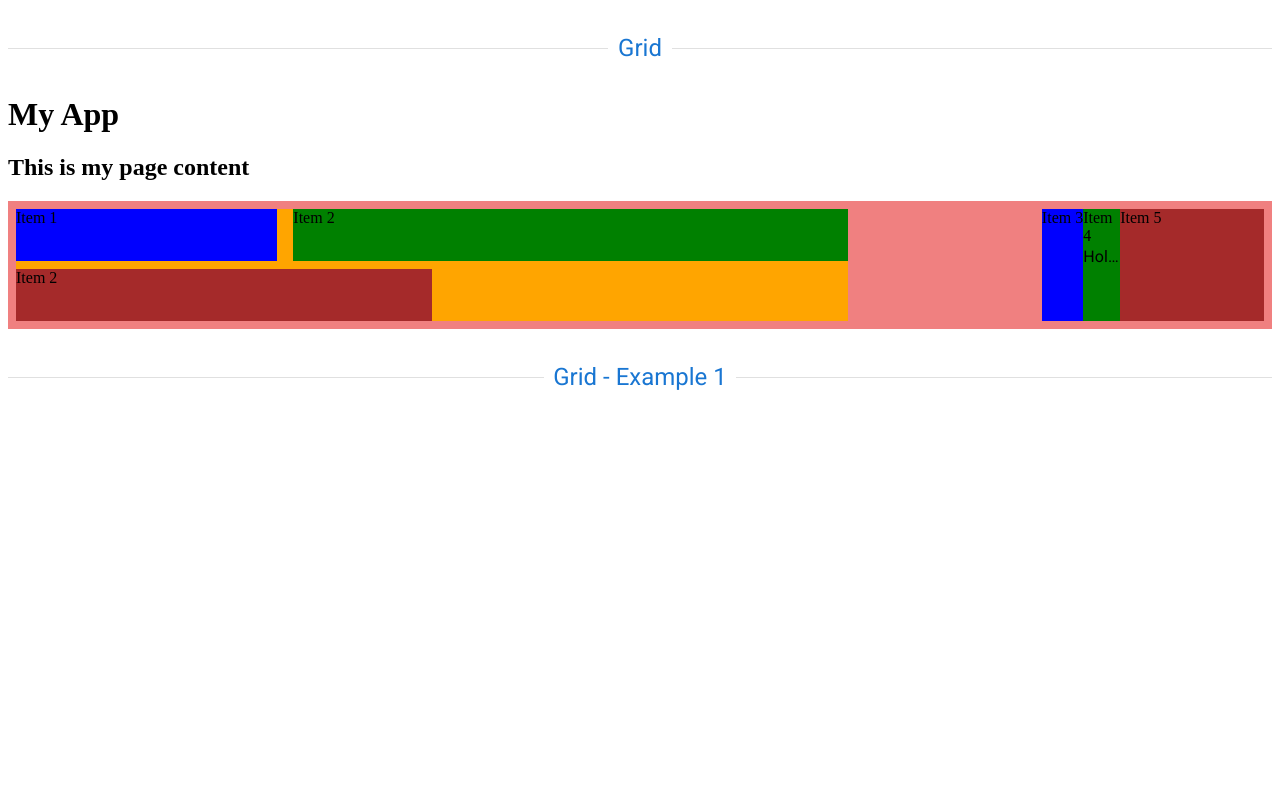
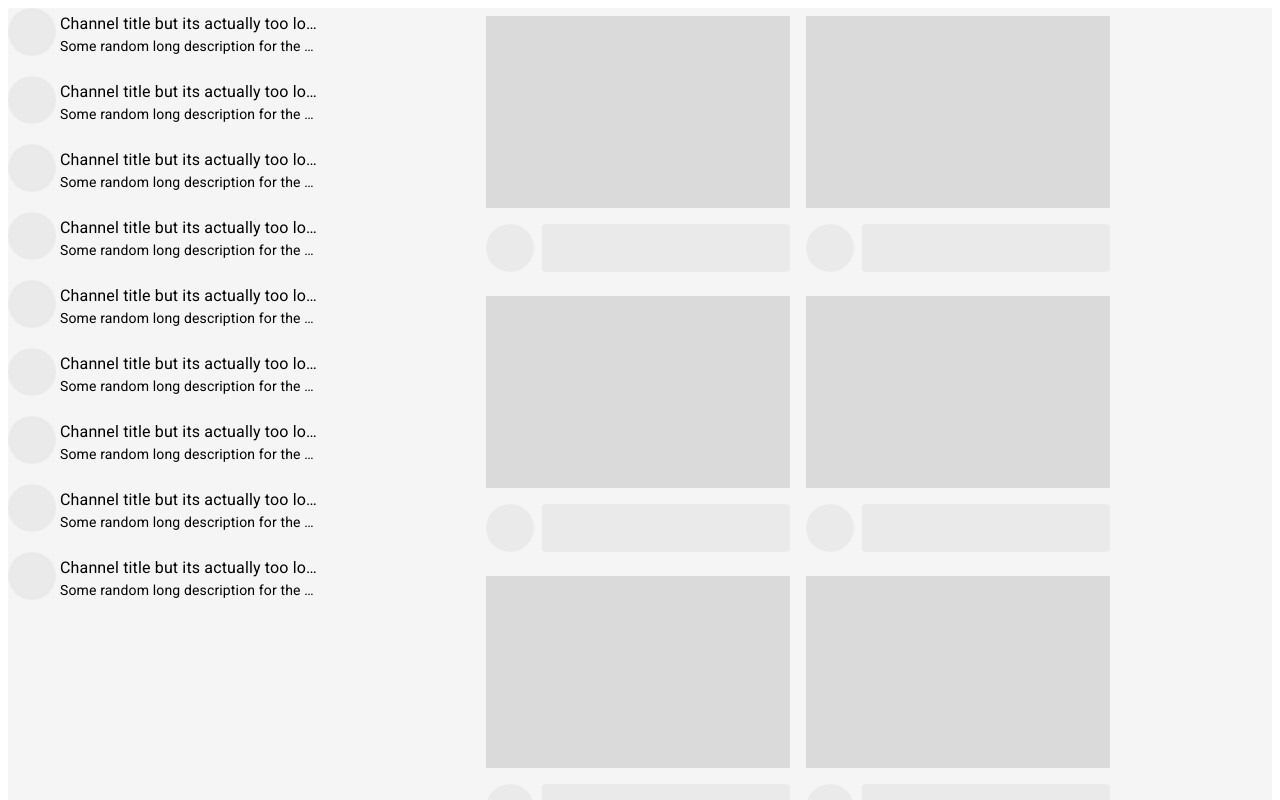
Before and after one commit to MANTECAD4/MaterialUI, a React (Vite) app: page / in a window 1280 px wide. Shown: the top 800 px of the page. Built offline with nearby package versions, Linux system fonts and the light colour scheme; a web font is replaced by a local one.

Commit message:
Grid Demo Done

```diff
--- /dev/null
+++ b/src/components/LayoutComponents/GridDemo.tsx
@@ -0,0 +1,109 @@
+import { Person } from "@mui/icons-material";
+import {
+  Avatar,
+  Box,
+  Grid,
+  Paper,
+  Skeleton,
+  Typography,
+  useTheme,
+  useMediaQuery,
+} from "@mui/material";
+
+const longTitle =
+  "Channel title but its actually too long to fit in the container";
+const longDesc = "Some random long description for the elements";
+
+const SubscriptionElement = ({ mediaQuery }) => {
+  return (
+    <Grid container justifyContent={"center"}>
+      <Grid size={"auto"} justifyContent={"center"} alignItems={"center"}>
+        <Skeleton variant="circular" height={"3rem"} width={"3rem"}>
+          <Avatar />
+        </Skeleton>
+      </Grid>
+      {mediaQuery && (
+        <Grid size={"grow"} p={0.5} direction={"column"}>
+          <Typography noWrap title={longTitle}>
+            {longTitle}
+          </Typography>{" "}
+          <Typography variant="body2" noWrap title={longDesc}>
+            {longDesc}
+          </Typography>
+          {/* <Skeleton variant="rounded" width={"100%"} height={"100%"} /> */}
+        </Grid>
+      )}
+    </Grid>
+  );
+};
+
+const VideoElement = () => {
+  return (
+    <Grid
+      container
+      direction={"column"}
+      width={"19rem"}
+      rowSpacing={1}
+      wrap="nowrap"
+    >
+      <Grid container height={"12rem"} width={"100%"}>
+        <Skeleton
+          height={"100%"}
+          width={"100%"}
+          variant="rectangular"
+          animation="wave"
+        />
+      </Grid>
+      <Grid
+        container
+        height={"4rem"}
+        width={"100%"}
+        columnSpacing={1}
+        // wrap="nowrap"
+      >
+        <Grid size={"auto"} sx={{ display: "flex", alignItems: "center" }}>
+          <Skeleton variant="circular">
+            <Avatar sx={{ height: "3rem", width: "3rem" }} />
+          </Skeleton>
+        </Grid>
+        <Grid size={"grow"} py={1}>
+          <Skeleton height={"100%"} width={"100%"} variant="rounded" />
+          {/* <Typography title={longTitle} noWrap>
+            {longTitle}
+          </Typography>
+          <Typography title={longDesc} noWrap variant="body2">
+            {longDesc}
+          </Typography> */}
+        </Grid>
+      </Grid>
+    </Grid>
+  );
+};
+
+export const GridDemo = () => {
+  const mediaQuery = useMediaQuery((theme) => theme.breakpoints.up("md"));
+  return (
+    <>
+      <Grid container height={"96.5vh"}>
+        <Grid
+          container
+          size={{ xs: 1, md: 3, xl: 2 }}
+          wrap="nowrap" // IMPORTANTE PARA EVITAR QUE EL CONTENIDO EXCEDA EL TAMAÑO
+          direction={"column"}
+          rowGap={2}
+        >
+          {[1, 2, 3, 4, 5, 6, 7, 8, 9].map(() => (
+            <SubscriptionElement mediaQuery={mediaQuery} />
+          ))}
+        </Grid>
+        <Grid container size={{ xs: 11, md: 9, xl: 10 }} spacing={2} p={1}>
+          <Grid container justifyContent={"center"} alignItems={"start"}>
+            {[1, 2, 3, 4, 5, 6, 7, 8].map(() => (
+              <VideoElement />
+            ))}
+          </Grid>
+        </Grid>
+      </Grid>
+    </>
+  );
+};
--- a/src/components/LayoutComponents/GridFunctionality.tsx
+++ b/src/components/LayoutComponents/GridFunctionality.tsx
@@ -4,7 +4,7 @@ import { ComponentsLayout } from "../ComponentsLayout";
 export const GridFunctionality = () => {
   return (
     <>
-      <ComponentsLayout title="Grid">
+      <ComponentsLayout title="Grid- Example ">
         <h1>My App</h1>
         <h2>This is my page content</h2>
         <Grid
@@ -52,7 +52,6 @@ export const GridFunctionality = () => {
           </Grid>
         </Grid>
       </ComponentsLayout>
-      <ComponentsLayout title="Grid - Example 1"></ComponentsLayout>
     </>
   );
 };
--- a/src/main.tsx
+++ b/src/main.tsx
@@ -15,6 +15,7 @@ import { TabsComponent } from "./components/Navigation/Tabs/TabsComponent";
 import { BoxFunctionality } from "./components/LayoutComponents/BoxFunctionality";
 import { ContainerFunctionality } from "./components/LayoutComponents/ContainerFunctionality";
 import { GridFunctionality } from "./components/LayoutComponents/GridFunctionality";
+import { GridDemo } from "./components/LayoutComponents/GridDemo";
 // import type { TextfieldComponent } from "./components/InputCommponents/TextfieldComponent";
 // import { LinkComponent } from "./components/Navigation/LinkComponent";
 // import { AutocompleteComponent } from "./components/InputCommponents/autocomplete";
@@ -91,13 +92,20 @@ const theme = createTheme({
     MuiButton: {
       defaultProps: { variant: "contained" },
     },
+    MuiGrid: {
+      defaultProps: {
+        bgcolor: "whitesmoke",
+        // color: "transparent",
+        // border: 1,
+      },
+    },
   },
 });
 
 createRoot(document.getElementById("root")!).render(
   <StrictMode>
     <ThemeProvider theme={theme}>
-      <GridFunctionality />
+      <GridDemo />
     </ThemeProvider>
   </StrictMode>
 );
```
